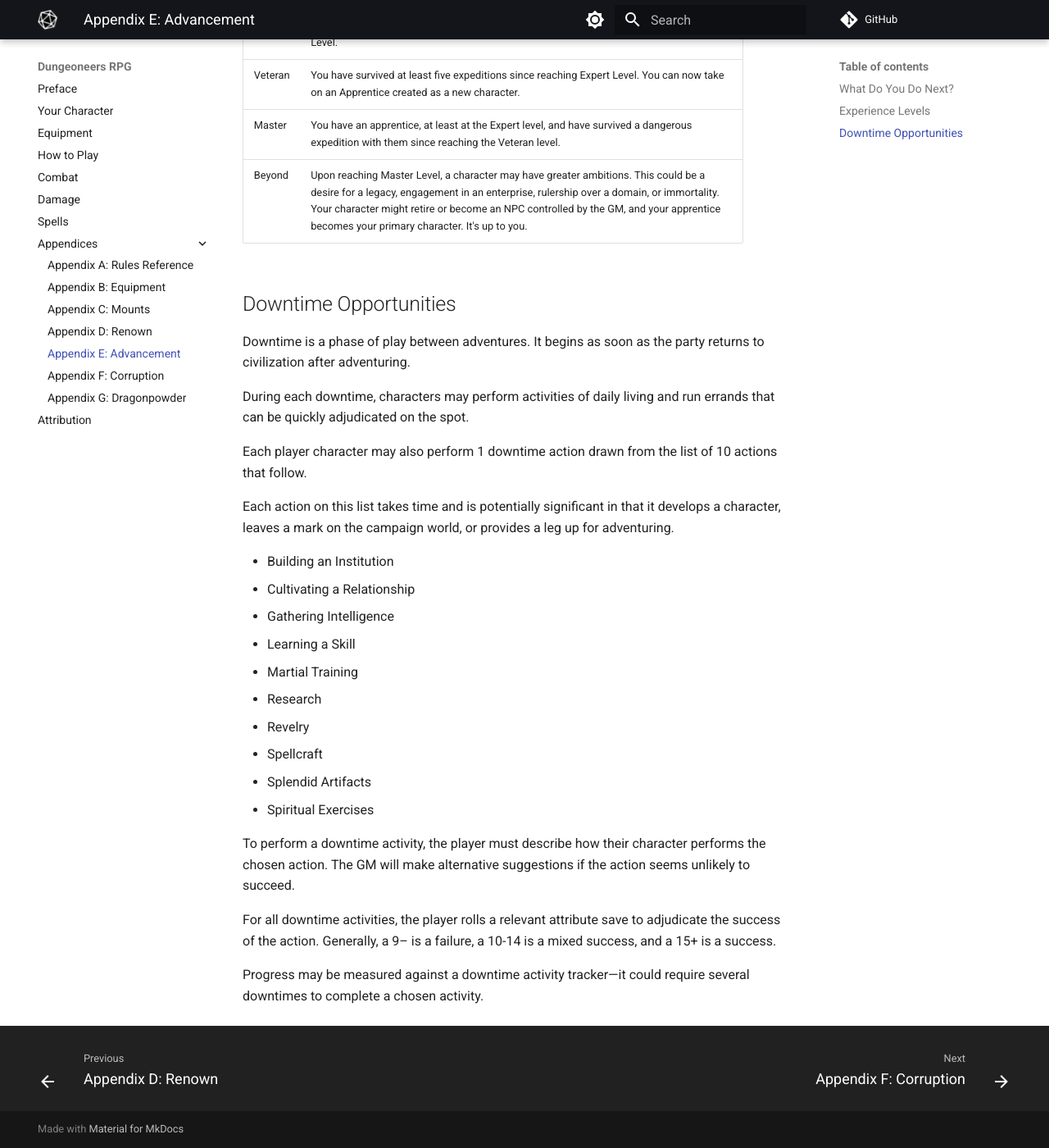
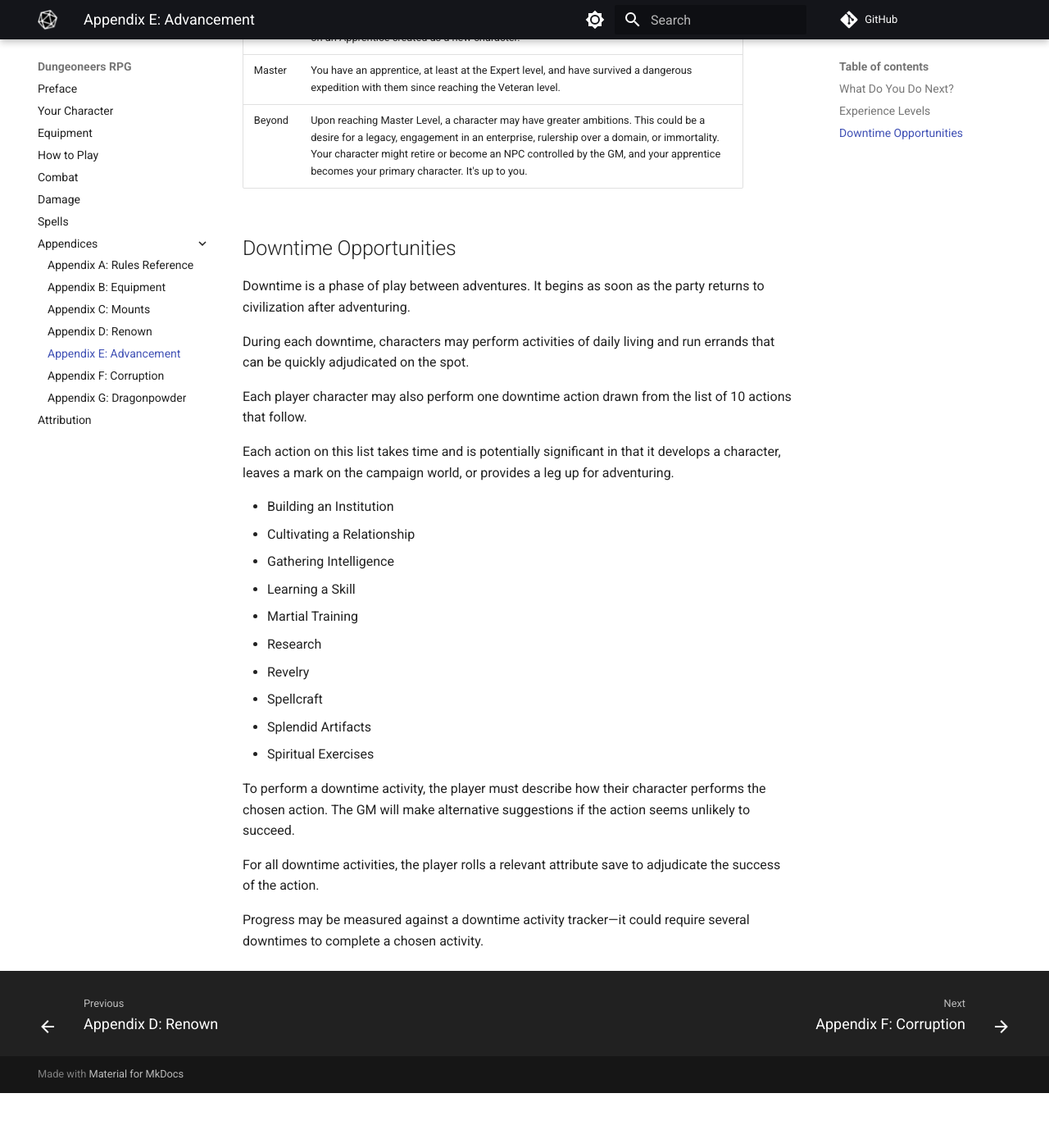
Before and after one commit to joemoose/dungeoneers.d20, an MkDocs documentation site: the page built from docs/appendix-e-advancement.md, in a window 1280 px wide and 1400 px high, scrolled down 753 px. Shown: the whole window at 82% size. Built offline with MkDocs 1.6.1 and Material for MkDocs 9.7.7, drawn with Linux system fonts in a browser that asks for light colours; comment, search, counter and statistics services are not loaded; after the commit the page ends 2086 px from its top, so only the background shows below that; some of the changed text lies outside the part shown.

Commit message:
Update appendix-e-advancement.md

```diff
--- a/docs/appendix-e-advancement.md
+++ b/docs/appendix-e-advancement.md
@@ -10,9 +10,7 @@
 
 When your character has completed the requirements, they move to the next *Experience Level*.
 
-Each time they advance a level, roll **d20** for HP and each of their four primary Attribute Scores (not including LUCK). If the roll is **higher** than their current score, it is increased by 1 to a maximum of 18.
-
-**Reputation**: As your character advances through Experience Levels, they may also be treated differently by people they encounter.
+Each time they advance a level, roll **d20** for HP and each of their four primary Attribute Scores (not including LUCK). If the roll is **higher** than their current score, increase the score by 1 to a maximum of 18.
 
 | Level | Requirement |
 | - | - |
@@ -29,7 +27,7 @@
 
 During each downtime, characters may perform activities of daily living and run errands that can be quickly adjudicated on the spot.
 
-Each player character may also perform 1 downtime action drawn from the list of 10 actions that follow.
+Each player character may also perform one downtime action drawn from the list of 10 actions that follow.
 
 Each action on this list takes time and is potentially significant in that it develops a character, leaves a mark on the campaign world, or provides a leg up for adventuring.
 
@@ -46,6 +44,6 @@
 
 To perform a downtime activity, the player must describe how their character performs the chosen action. The GM will make alternative suggestions if the action seems unlikely to succeed.
 
-For all downtime activities, the player rolls a relevant attribute save to adjudicate the success of the action. Generally, a 9– is a failure, a 10-14 is a mixed success, and a 15+ is a success.
+For all downtime activities, the player rolls a relevant attribute save to adjudicate the success of the action.
 
 Progress may be measured against a downtime activity tracker—it could require several downtimes to complete a chosen activity.
```
